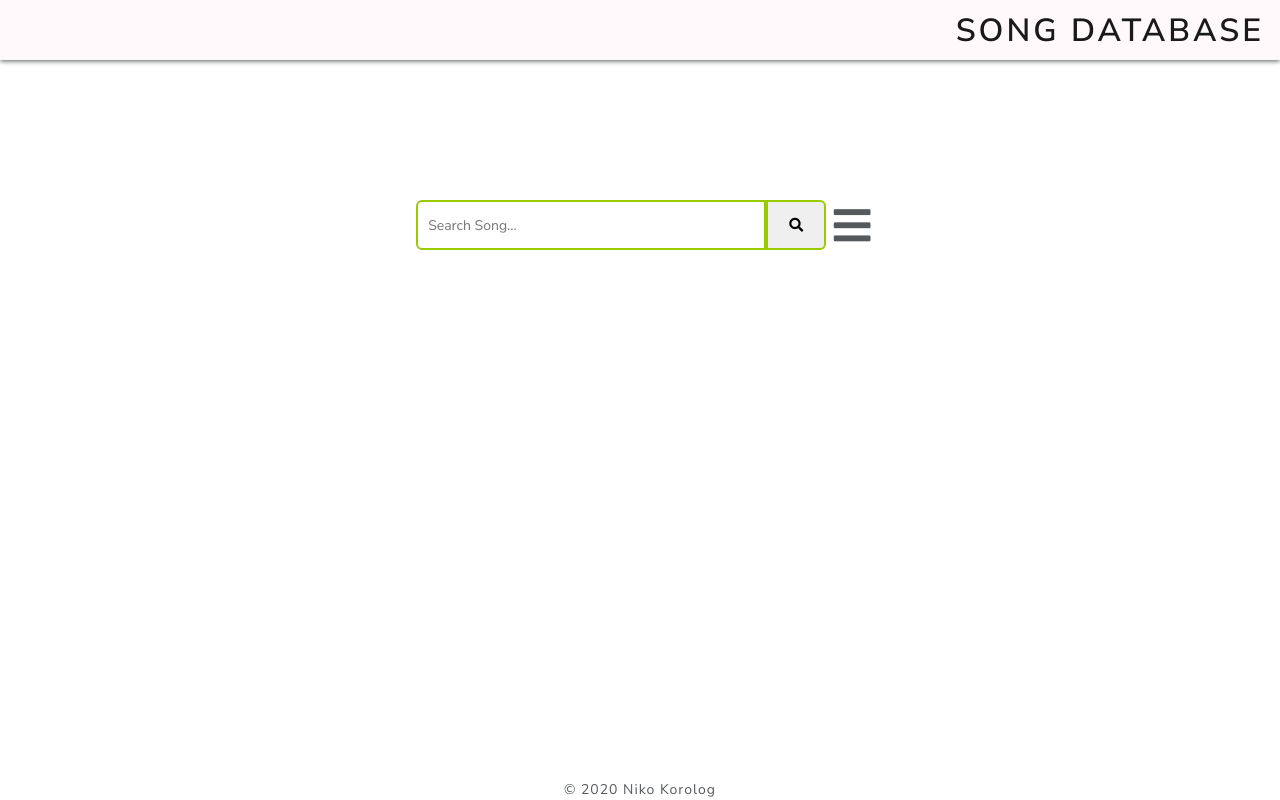
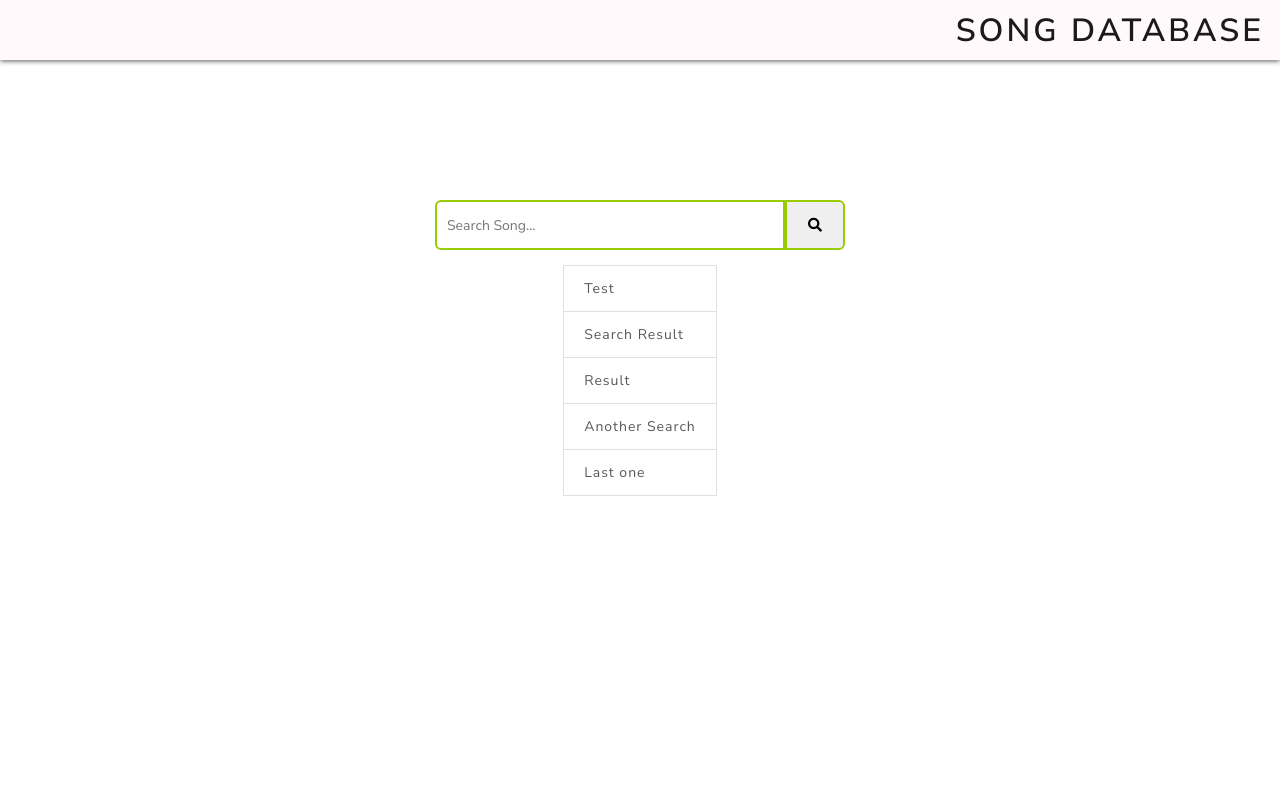
Before and after one commit to GSPuniani/eek-anderson-media, a Django app: template music_lib_search_tool/music_lib_search_tool/templates/music_collection_search/Search_View.html in a window 1280 px wide. Run offline with Django 3.2, Linux system fonts and the light colour scheme; the template is opened without the code that fills it, so the values that code supplies are empty; some libraries are stand-ins or nearby versions.

Commit message:
fixed static menu, added search result list

```diff
--- a/music_lib_search_tool/music_lib_search_tool/templates/music_collection_search/Search_View.html
+++ b/music_lib_search_tool/music_lib_search_tool/templates/music_collection_search/Search_View.html
@@ -7,10 +7,6 @@
     <link
       rel="stylesheet"
       href="../../site_static/music_collection_search/css/Search_View.css"
-    />
-    <link
-      rel="stylesheet"
-      href="https://stackpath.bootstrapcdn.com/bootstrap/4.3.1/css/bootstrap.min.css"
     />
     <link
       rel="stylesheet"
@@ -41,8 +37,8 @@
         $('#slider-range').slider({
           range: true,
           min: 0,
-          max: 300,
-          values: [30, 300],
+          max: 200,
+          values: [0, 200],
           slide: function (event, ui) {
             $('#amount').val('' + ui.values[0] + ' - ' + ui.values[1]);
           },
@@ -60,8 +56,7 @@
   <body>
     <!--navbar-->
     <div class="header-primary-nav">
-      <div class="header-primary-nav-left">
-      </div>
+      <div class="header-primary-nav-left"></div>
       <div class="header-primary-nav-right ml-auto">
         <h1 id="logo">Song Database</h1>
       </div>
@@ -70,24 +65,22 @@
       <!--main search bar-->
       <div class="jumbotron jumbotron-fluid" id="search-main">
         <div class="container">
-
           <div class="searchBar">
             <input type="search" id="search" placeholder="Search Song..." />
             <button id="button" onclick="searchLink()">
               <i class="fas fa-search"></i>
             </button>
-                <span onclick="toggleMenu()">
+            <!--<span onclick="toggleMenu()">
               <i class="fas fa-bars fa-3x" id="menubutton"></i>
-                </span>
+            </span>-->
           </div>
 
           <!-- search parameter -->
           <div id="mySidenav" class="sidenav">
-
             <div class="slider">
               <a href="#" id="menuitem">TIME</a>
               <p id="slider">
-                    <label for="amount">Seconds:</label>
+                <label for="amount">BPM:</label>
                 <input
                   type="text"
                   id="amount"
@@ -95,8 +88,8 @@
                   style="color: #99cc00; font-weight: bold; width: 88px"
                 />
               </p>
+              <div id="slider-range"></div>
             </div>
-                <div id="slider-range"></div>
 
             <div class="searchParams">
               <div class="menu">
@@ -153,18 +146,25 @@
             </div>
           </div>
           <!-- end of search parameter -->
-
-
+          <div id="results">
+            <ul class="list-group">
+              <li class="list-group-item">Test</li>
+              <li class="list-group-item">Search Result</li>
+              <li class="list-group-item">Result</li>
+              <li class="list-group-item">Another Search</li>
+              <li class="list-group-item">Last one</li>
+            </ul>
+          </div>
         </div>
       </div>
     </div>
 
-    <div id="footer">
-        © 2020 Niko Korolog
-    </div>
+    <!--search results-->
+
+    <!--<div id="footer">© 2020 Niko Korolog</div>
     <!--script for filter menu-->
     <script>
-      function toggleMenu(){
+      function toggleMenu() {
         // const menu = document.getElementById("mySidenav")
         // if(menu.classList.contains("hidden")){
         //     menu.classList.remove("hidden")
@@ -173,7 +173,7 @@
         //     menu.classList.remove("visible")
         //     menu.classList.add("hidden")
         // }
-            $("#mySidenav").slideToggle()
+        $('#mySidenav').slideToggle();
       }
     </script>
   </body>
```
Lines whose indentation alone changed are shown as unchanged.
